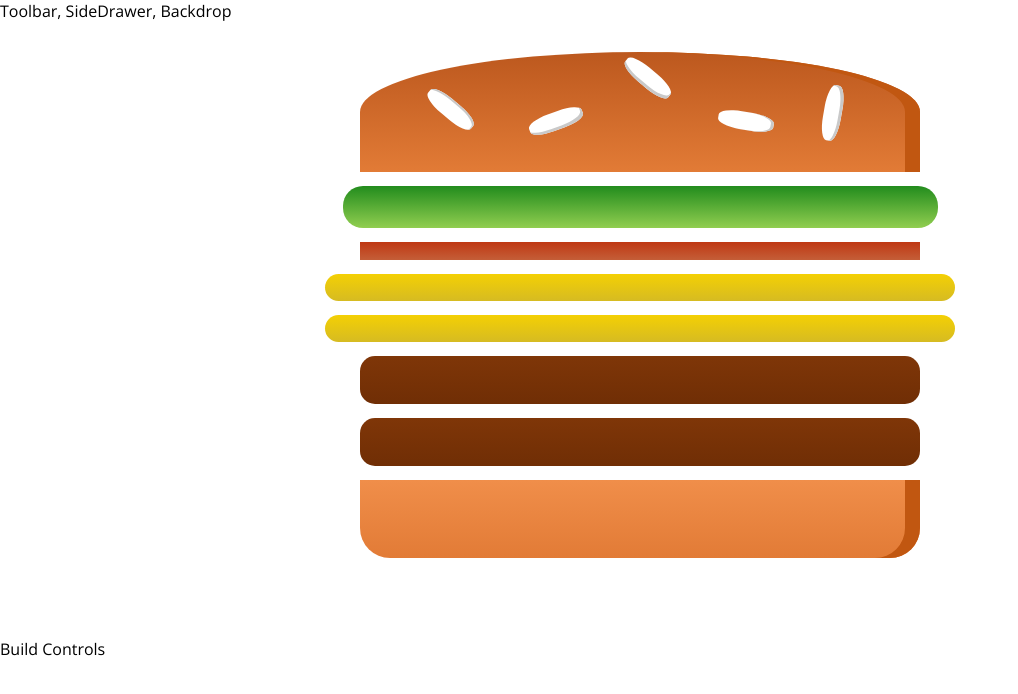
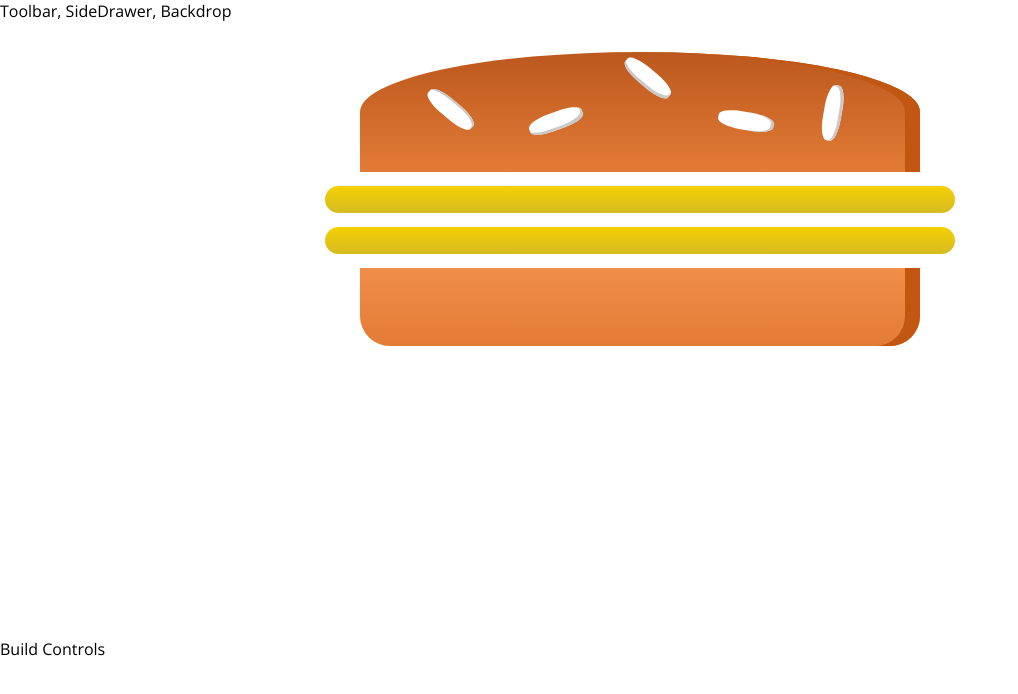
Before and after one commit to halha/react-udemy-demo-project, a React (Create React App) app: page / in a window 1280 px wide. Shown: the top 694 px of the page, without its empty margins (0-1018 px from the left). Built offline with nearby package versions, Linux system fonts and the light colour scheme.

Commit message:
Part 8.12 done

```diff
--- a/src/Components/Burger/Burger.js
+++ b/src/Components/Burger/Burger.js
@@ -3,11 +3,19 @@ import classes from "./Burger.module.css";
 import BurgerIngredient from "./BurgerIngridient/BurgerIngridient";
 
 const burger = props => {
-    const transformIngredients = Object.keys(props.ingredients).map(igKey => {
-        return [...Array(props.ingredients[igKey])].map((_, i) => {
-            return <BurgerIngredient key={igKey + i} type={igKey} />;
-        });
-    });
+    let transformIngredients = Object.keys(props.ingredients)
+        .map(igKey => {
+            return [...Array(props.ingredients[igKey])].map((_, i) => {
+                return <BurgerIngredient key={igKey + i} type={igKey} />;
+            });
+        })
+        .reduce((arr, el) => {
+            return arr.concat(el);
+        }, []);
+
+    if (transformIngredients.length === 0) {
+        transformIngredients = <p>Please start adding ingredients!</p>;
+    }
 
     return (
         <div className={classes.Burger}>
--- a/src/Containers/BurgerBuilder/BurgerBuilder.js
+++ b/src/Containers/BurgerBuilder/BurgerBuilder.js
@@ -5,10 +5,10 @@ import Burger from "../../Components/Burger/Burger";
 export class BurgerBuilder extends Component {
     state = {
         ingredients: {
-            salad: 1,
-            bacon: 1,
+            salad: 0,
+            bacon: 0,
             cheese: 2,
-            meat: 2
+            meat: 0
         }
     };
 
```
